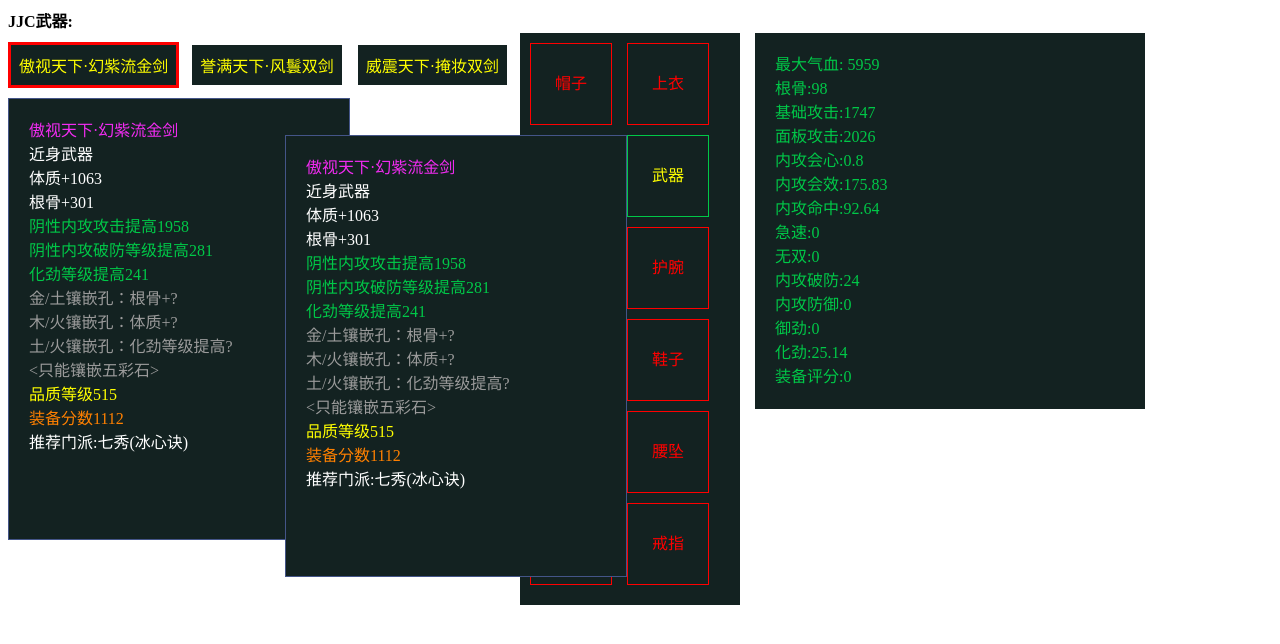
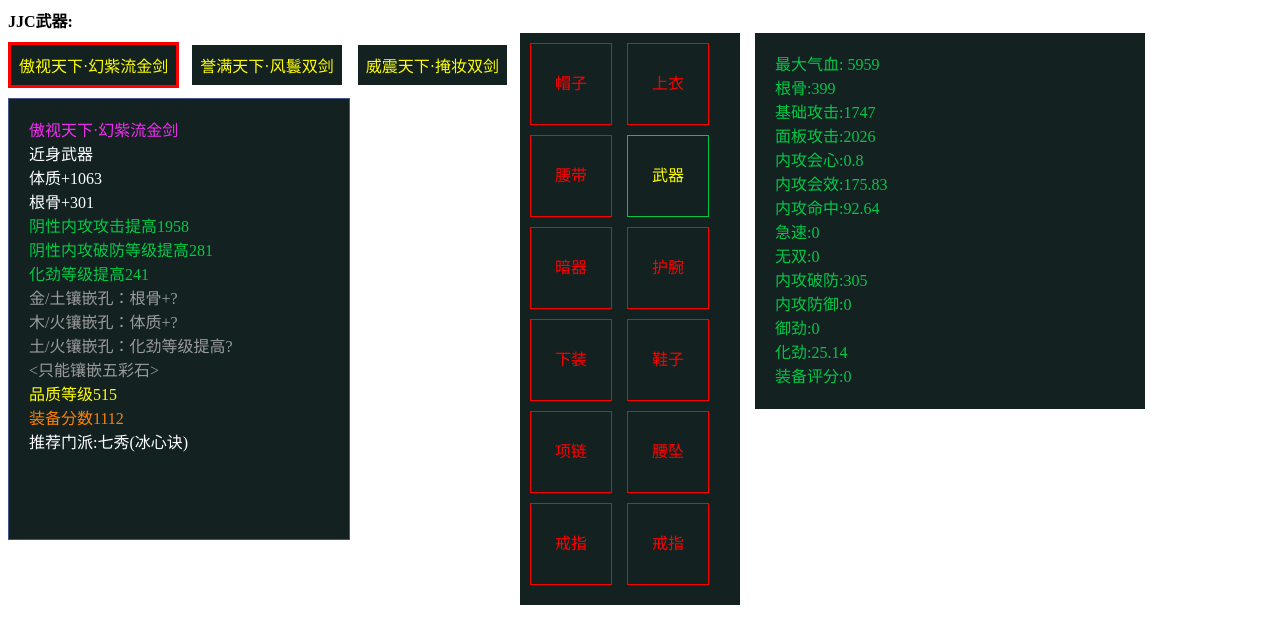
Before and after one commit to shine130/jsonEquip, a plain HTML site: page index.html in a window 1280 px wide. Both pictures are taken after a click on the item "傲视天下·幻紫流金剑". Drawn offline with Linux system fonts and the light colour scheme.

Commit message:
code add

```diff
--- a/index.html
+++ b/index.html
@@ -48,7 +48,7 @@
 </ul>
 <ul class="defVal">
 	<li>最大气血: <span class="val">5959</span></li>
-	<li>根骨:<span class="val">98</span></li>
+	<li>根骨:<span id="total_spirit" class="val">98</span></li>
 	<li>基础攻击:<span class="val">1747</span></li>
 	<li>面板攻击:<span class="val">2026</span></li>
 	<li>内攻会心:<span class="val">0.8</span></li>
--- a/js/jx3Equip.js
+++ b/js/jx3Equip.js
@@ -5,7 +5,7 @@
 */
 $(function(){
 	var total_vercome=$("#total_vercome");
-
+	var total_spirit=$("#total_spirit");
 	//hover预览装备
 	$("#armList .opt").bind('mouseover',function(){
 		var index=parseInt($(this).attr("data-arm"))-1;
@@ -16,19 +16,25 @@ $(function(){
 	});
 	//hover预览装备end
 	//装备武器
-	$("#armList .opt").bind("click",function(){
+	$("#armList .opt").each(function(){
+		/*var oriVal={};
+		oriVal.vercome=parseInt(total_vercome.html());*/
+		var oriVal=setOriVal();
+		console.log(oriVal);
+		$(this).bind("click",function(){
 		var p_id=$(this).attr("data-arm");
 		var index=parseInt(p_id)-1;
-		var oriVal=parseInt(total_vercome.html());
 		$(this).addClass("opton").siblings().removeClass("opton");
 		$("#armbox").addClass("infoon").attr("data-arm",p_id);
 		$.getJSON('data/arminfo.json',function(data){
-			console.log(oriVal);
 			updateEquipView("armboxon",data,index);
 			equipObj=getEquip("armboxon");
-			console.log(equipObj.overcome);
+			updateAllData(oriVal,equipObj);
 
 		});
+
+	});
+
 
 	});
 
@@ -38,14 +44,15 @@ $(function(){
 		var box=$("#"+box),
 			equipObj={};
 		equipObj.overcome=parseInt(box.find(".overcome .val").html());
+		equipObj.spirit=parseInt(box.find(".spirit .val").html());
 			return equipObj;
 
 	};
 	//获取属性end
-	/*
-	 *更新装备预览
-	 *e=装备盒子id, data=返回的json对象,index=装备id
-	 */
+	/**
+	*更新装备预览
+	*e=装备盒子id, data=返回的json对象,index=装备id
+	*/
 	function updateEquipView(e,data,index){
 		var ctnBox=$("#"+e),
 		pName=ctnBox.find(".pName"),
@@ -75,5 +82,25 @@ $(function(){
 	};
 	//更新装备预览end
 
+	//获得当前数据
+	function setOriVal(){
+		var oriVal={};
+		oriVal.vercome=parseInt(total_vercome.html());
+		oriVal.spirit=parseInt(total_spirit.html());
+		return oriVal;
+	};
+	//获得当前数据end
+	/**
+	*更新面板最新属性
+	*equiObj 新装备上的属性数据对象
+	*oriVal 属性面板原始属性对象
+	*/
+	function updateAllData(oriVal,equipObj){
+		total_vercome.html(equipObj.overcome+oriVal.vercome);
+		total_spirit.html(equipObj.spirit+oriVal.spirit);
+	};
+	//更新面板最新属性end
+
+
 
 });
--- a/style.css
+++ b/style.css
@@ -17,4 +17,5 @@ p{margin: 0; padding: 0;}
 .equBody{float: left; background-color: rgb(19,34,33); padding: 10px; width: 200px; margin-top: 25px; margin-right: 15px; color:#ffff00;}
 .equBody .info{ width: 80px; height: 80px;  float: left; display: inline; text-align: center; line-height: 80px; margin-right: 15px; margin-bottom: 10px; border: 1px solid red; color: red; position: relative;}
 .equBody .infoon{border: 1px solid rgb(0,200,72); color: #ffff00;}
-.equBody .box{position: absolute; top: -1px; right: 81px; text-align: left; z-index: 999;}
+.equBody .box{position: absolute; top: -1px; right: 81px; text-align: left; z-index: 999; display: none;}
+.equBody .info:hover .box{display: block;}
```
